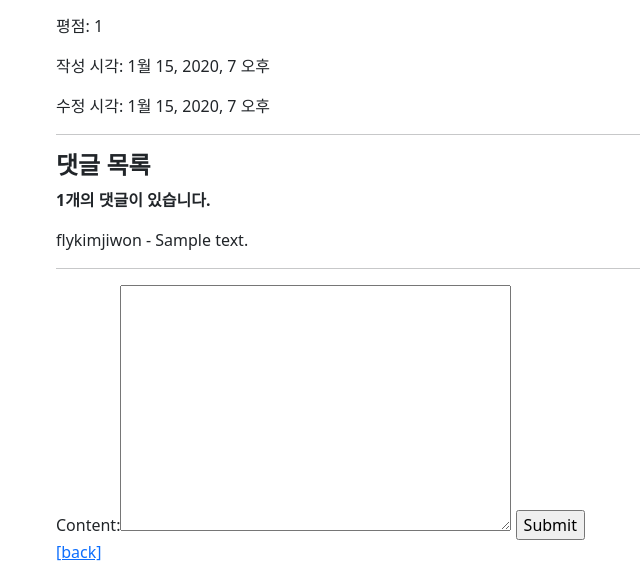
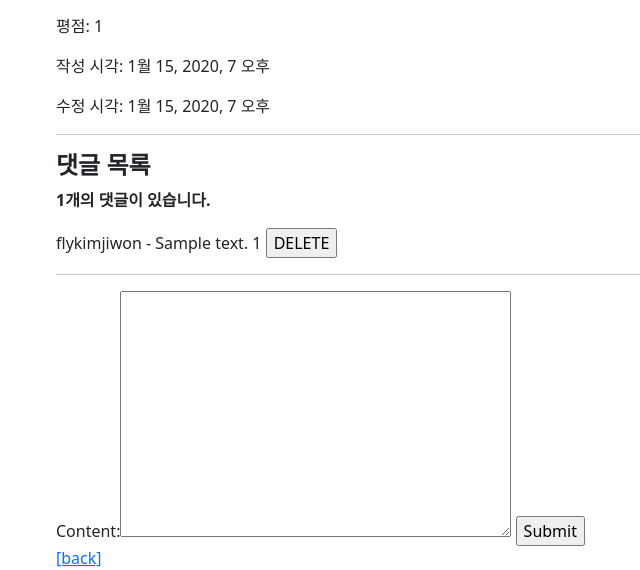
Before and after one commit to flykimjiwon/Movie_recommend_pjt, a Django app: page /community/1/ in a window 1280 px wide. Shown: the part 433-1003 px from the top of the page, without its empty margins (26-666 px from the left). Run offline with Django 3.2, Linux system fonts and the light colour scheme; a user stored in the database is signed in; data comes from the database, SQL or seed files in the repository; tables that the repository leaves empty hold one stand-in row (values such as "Sample post"); parts of the project's set-up code (start-up, migrations or seed data) failed here and were passed over.

Commit message:
댓글삭제 추가

```diff
--- a/community/templates/community/detail.html
+++ b/community/templates/community/detail.html
@@ -18,6 +18,13 @@
   {% for comment in comments %}
     <div>
       {{ comment.user }} - {{ comment.content }}
+      {{ comment.pk }}
+        {% if user == comment.user %}
+          <form action="{% url 'community:delete_comment' review.pk comment.pk %}" method="POST" class="d-inline">
+            {% csrf_token %}
+            <input type="submit" value="DELETE">
+          </form>
+        {% endif %}
     </div>
   {% empty %}
     <p><b>댓글이 없어요..</b></p>
--- a/community/urls.py
+++ b/community/urls.py
@@ -8,5 +8,6 @@ urlpatterns = [
     path('create/', views.create, name='create'),
     path('<int:review_pk>/', views.detail, name='detail'),
     path('<int:review_pk>/comments/create/', views.create_comment, name='create_comment'),
+    path('<int:review_pk>/comments/<int:comment_pk>/delete/', views.delete_comment, name='delete_comment'),
     path('<int:review_pk>/like/', views.like, name='like'),
 ]
--- a/community/views.py
+++ b/community/views.py
@@ -62,18 +62,14 @@ def create_comment(request, review_pk):
     return render(request, 'community/detail.html', context)
 
 
-# @require_POST
-# def like(request, review_pk):
-#     if request.user.is_authenticated:
-#         review = get_object_or_404(Review, pk=review_pk)
-#         user = request.user
+@require_POST
+def delete_comment(request, review_pk, comment_pk):
+    if request.user.is_authenticated:
+        comment = get_object_or_404(Comment, pk=comment_pk)
+        if request.user == comment.user:
+            comment.delete()
+    return redirect('community:detail', review_pk)
 
-#         if review.like_users.filter(pk=user.pk).exists():
-#             review.like_users.remove(user)
-#         else:
-#             review.like_users.add(user)
-#         return redirect('community:index')
-#     return redirect('accounts:login')
 
 @require_POST
 def like(request, review_pk):
```
